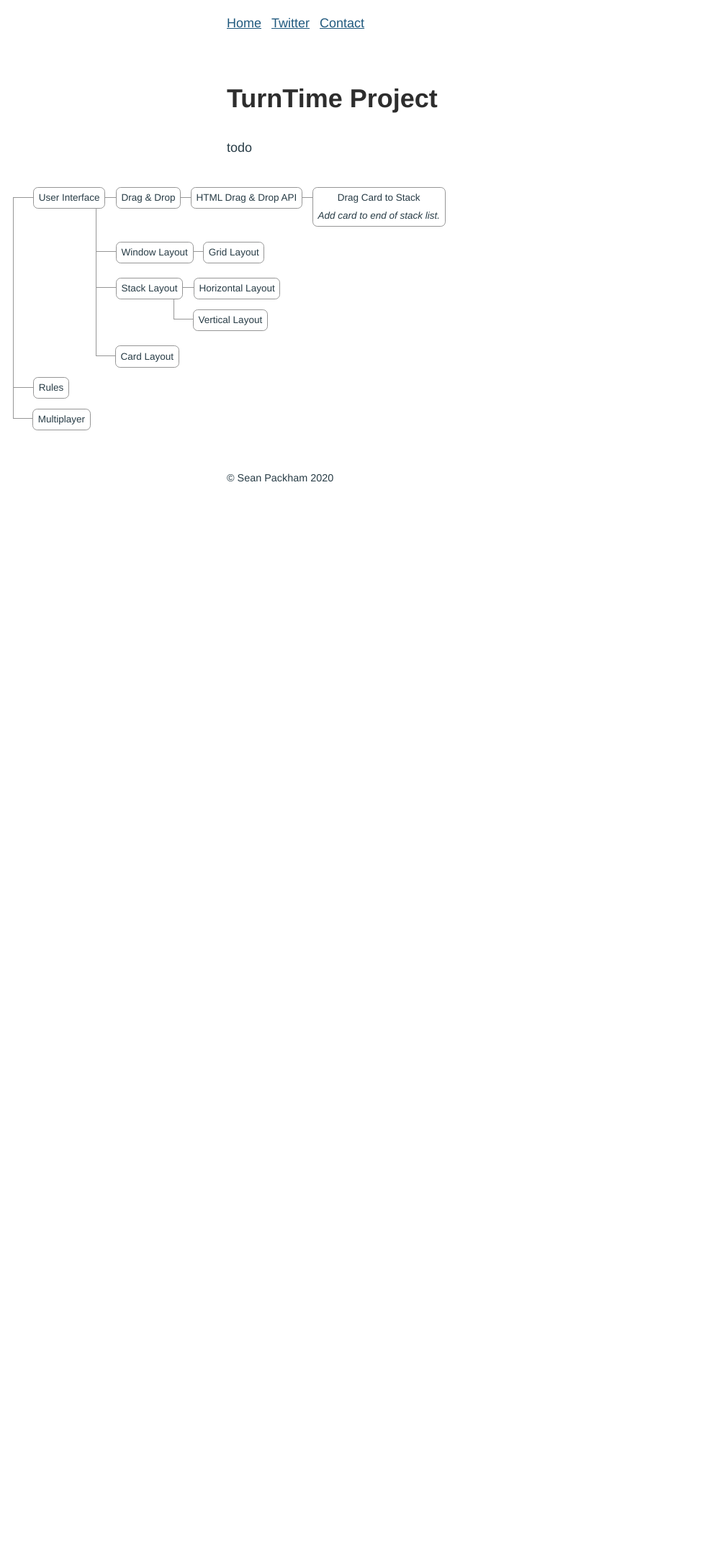
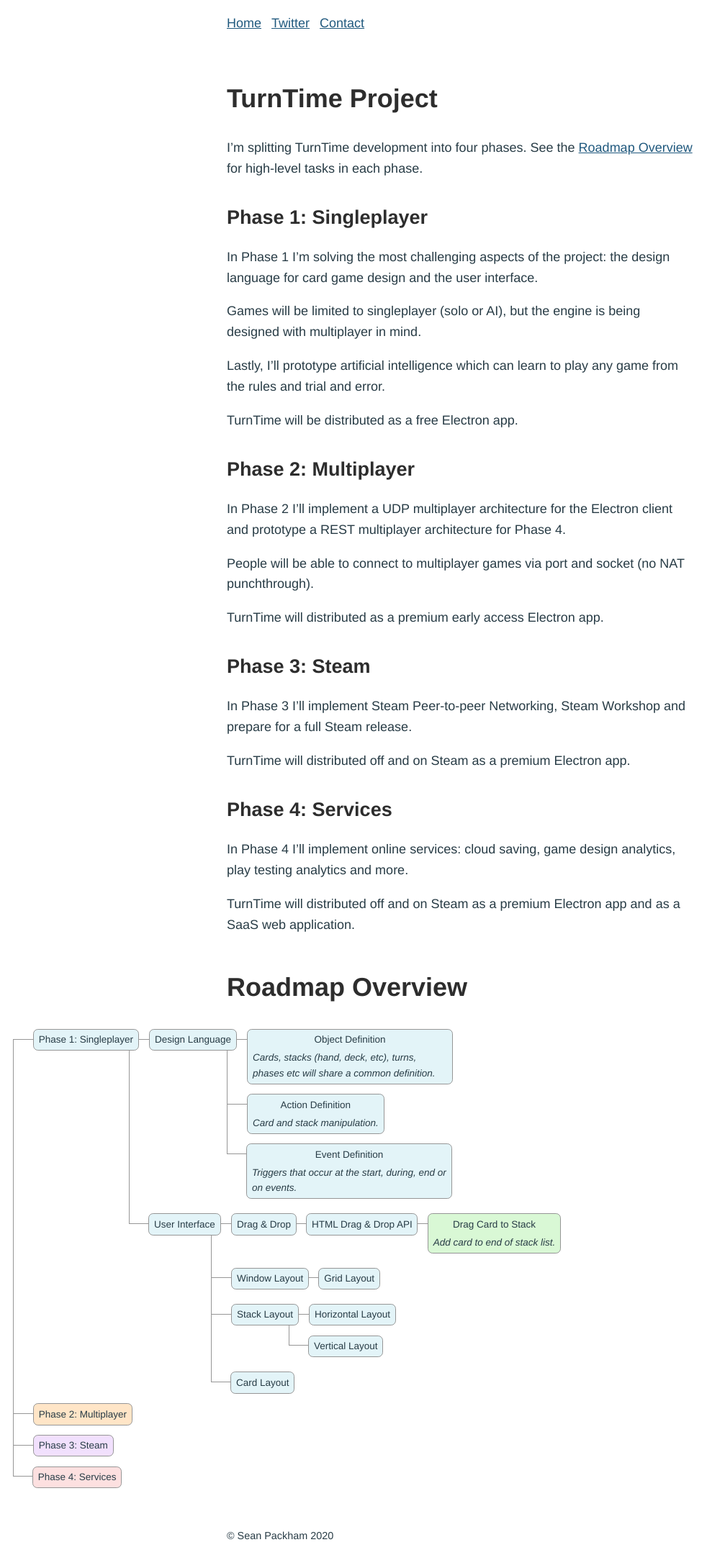
Before and after one commit to SeanPackham/seanpackham.github.io, a Jekyll site: the page built from _projects/turntime.md, in a window 1280 px wide. Shown: the whole page at 72% size, without its empty margins (0-1007 px from the left). Built offline with Jekyll 4.4.1, drawn with Linux system fonts in a browser that asks for light colours; before the commit the page ends 900 px from its top, so only the background shows below that.

Commit message:
TurnTime project description

```diff
--- a/_includes/flow.html
+++ b/_includes/flow.html
@@ -3,12 +3,32 @@
 <div class="flow">
 {% endunless %}
 
+{% if node.color %}
+  <style>
+    content.{{ node.name | slugify }} {
+      background-color: {{ node.color }};
+    }
+  </style>
+{% endif %}
+
 <ul>
   {% for node in include.nodes %}
-  <li>
+
+  {% if node.color %}
+  <style>
+    div.flow .{{ node.name | slugify }} .content {
+      background-color: {{ node.color }};
+    }
+  </style>
+  {% endif %}
+
+  <li class="
+    {% if node.done %}done{% endif %}
+    {% if node.color %}{{ node.name | slugify }}{% endif %}">
+
     <span class="edge"></span>
 
-    <div class="content {% if node.done %}done{% endif %}">
+    <div class="content">
       <div class="title">
         {{ node.name }}
       </div>
--- a/_projects/turntime.md
+++ b/_projects/turntime.md
@@ -1,26 +1,81 @@
 ---
 nodes:
-  - name: User Interface
+  - name: "Phase 1: Singleplayer"
+    color: rgb(227, 244, 248)
     nodes:
-      - name: Drag & Drop
+      - name: Design Language
         nodes:
-          - name: HTML Drag & Drop API
+          - name: Object Definition
+            description: Cards, stacks (hand, deck, etc), turns, phases etc will share a common definition.
+
+          - name: Action Definition
+            description: Card and stack manipulation.
+
+          - name: Event Definition
+            description: Triggers that occur at the start, during, end or on events.
+
+      - name: User Interface
+        nodes:
+          - name: Drag & Drop
             nodes:
-              - name: Drag Card to Stack
-                done: true
-                description: Add card to end of stack list.
-      - name: Window Layout
-        nodes:
-            - name: Grid Layout
-      - name: Stack Layout
-        nodes:
-          - name: Horizontal Layout
-          - name: Vertical Layout
-      - name: Card Layout
-  - name: Rules
-  - name: Multiplayer
+              - name: HTML Drag & Drop API
+                nodes:
+                  - name: Drag Card to Stack
+                    done: true
+                    description: Add card to end of stack list.
+          - name: Window Layout
+            nodes:
+                - name: Grid Layout
+          - name: Stack Layout
+            nodes:
+              - name: Horizontal Layout
+              - name: Vertical Layout
+          - name: Card Layout
+
+
+  - name: "Phase 2: Multiplayer"
+    color: rgb(255, 229, 199)
+
+  - name: "Phase 3: Steam"
+    color: rgb(241, 224, 253)
+
+  - name: "Phase 4: Services"
+    color: rgb(253, 224, 224)
+
 ---
 
 # TurnTime Project
 
-todo
+I'm splitting TurnTime development into four phases. See the [Roadmap Overview](#roadmap-overview) for high-level tasks in each phase.
+
+## Phase 1: Singleplayer
+
+In Phase 1 I'm solving the most challenging aspects of the project: the design language for card game design and the user interface.
+
+Games will be limited to singleplayer (solo or AI), but the engine is being designed with multiplayer in mind.
+
+Lastly, I'll prototype artificial intelligence which can learn to play any game from the rules and trial and error.
+
+TurnTime will be distributed as a free Electron app.
+
+## Phase 2: Multiplayer
+
+In Phase 2 I'll implement a UDP multiplayer architecture for the Electron client and prototype a REST multiplayer architecture for Phase 4.
+
+People will be able to connect to multiplayer games via port and socket (no NAT punchthrough).
+
+TurnTime will distributed as a premium early access Electron app.
+
+## Phase 3: Steam
+
+In Phase 3 I'll implement Steam Peer-to-peer Networking, Steam Workshop and prepare for a full Steam release.
+
+TurnTime will distributed off and on Steam as a premium Electron app.
+
+## Phase 4: Services
+
+In Phase 4 I'll implement online services: cloud saving, game design analytics, play testing analytics and more.
+
+TurnTime will distributed off and on Steam as a premium Electron app and as a SaaS web application.
+
+# Roadmap Overview
```
Also changed, not shown: index.md (+1 -1 lines), README.md, 1 other file.
